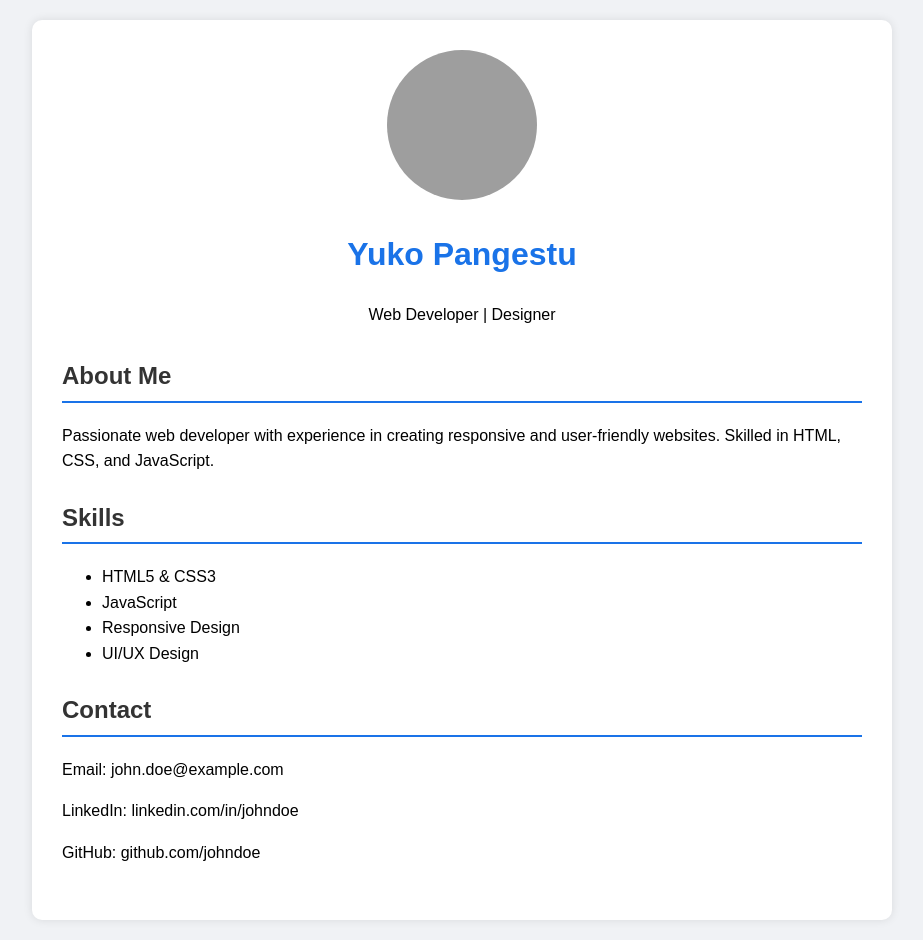
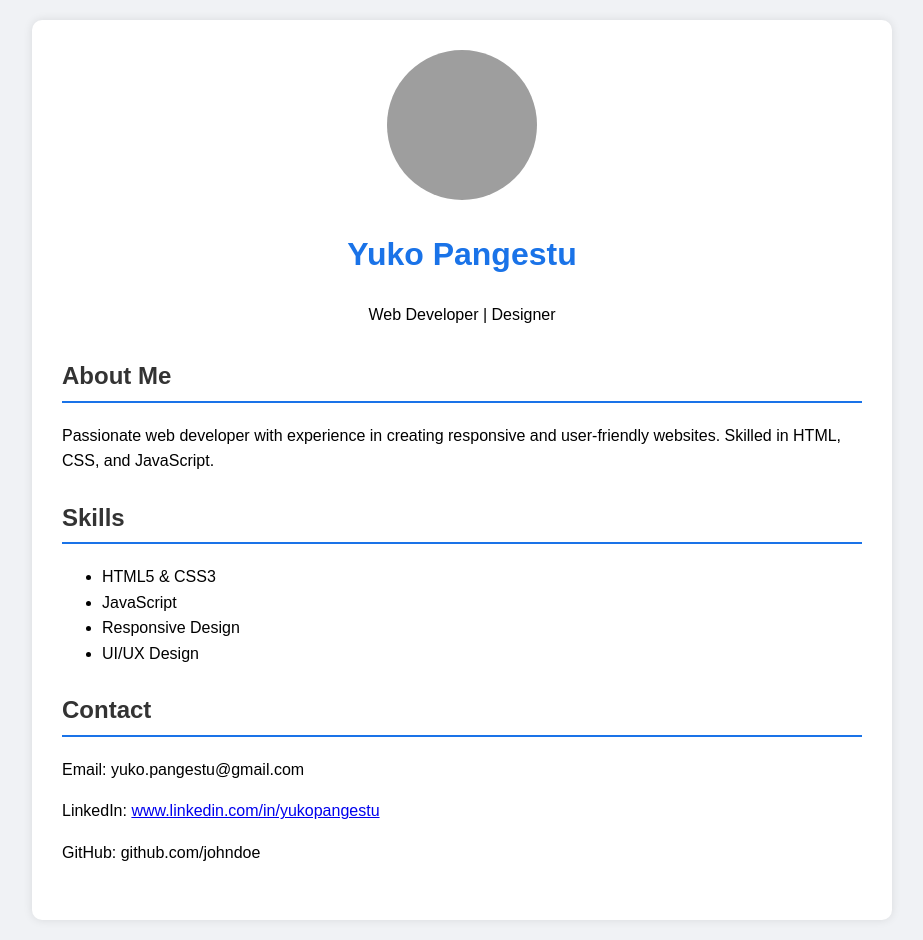
Before and after one commit to yukopangestu/profile, a React (Create React App) app: page / in a window 1280 px wide. Shown: the whole page, without its empty margins (178-1101 px from the left). Built offline with nearby package versions, Linux system fonts and the light colour scheme; grey boxes are pictures that could not be loaded.

Commit message:
fixing the linkedin

```diff
--- a/src/App.js
+++ b/src/App.js
@@ -27,8 +27,8 @@ function App() {
 
         <div class="section">
             <h2>Contact</h2>
-            <p>Email: john.doe@example.com</p>
-            <p>LinkedIn: linkedin.com/in/johndoe</p>
+            <p>Email: yuko.pangestu@gmail.com</p>
+            <p>LinkedIn: <a href='www.linkedin.com/in/yukopangestu' target='_blank'>www.linkedin.com/in/yukopangestu</a></p>
             <p>GitHub: github.com/johndoe</p>
         </div>
     </div>
```
